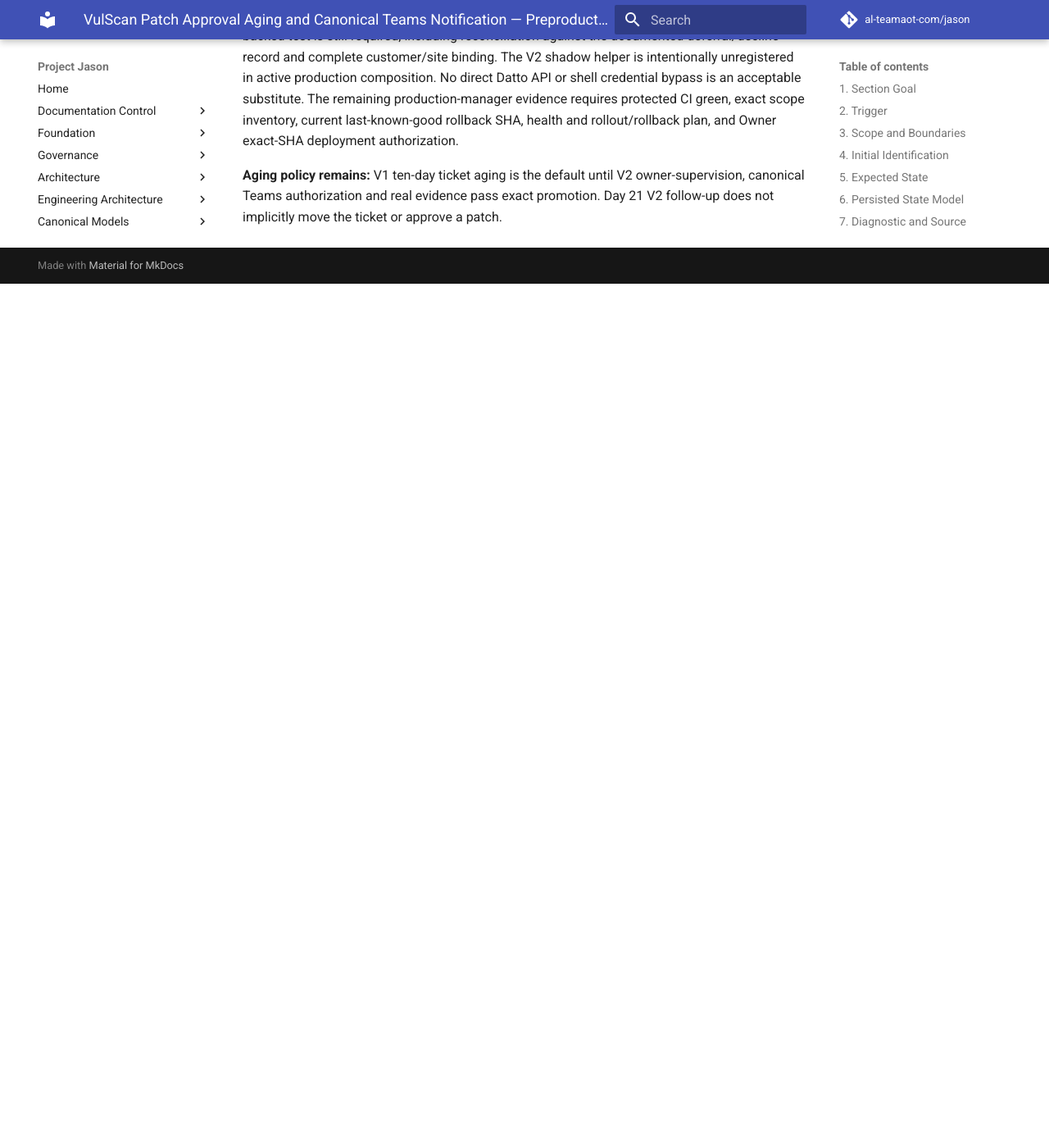
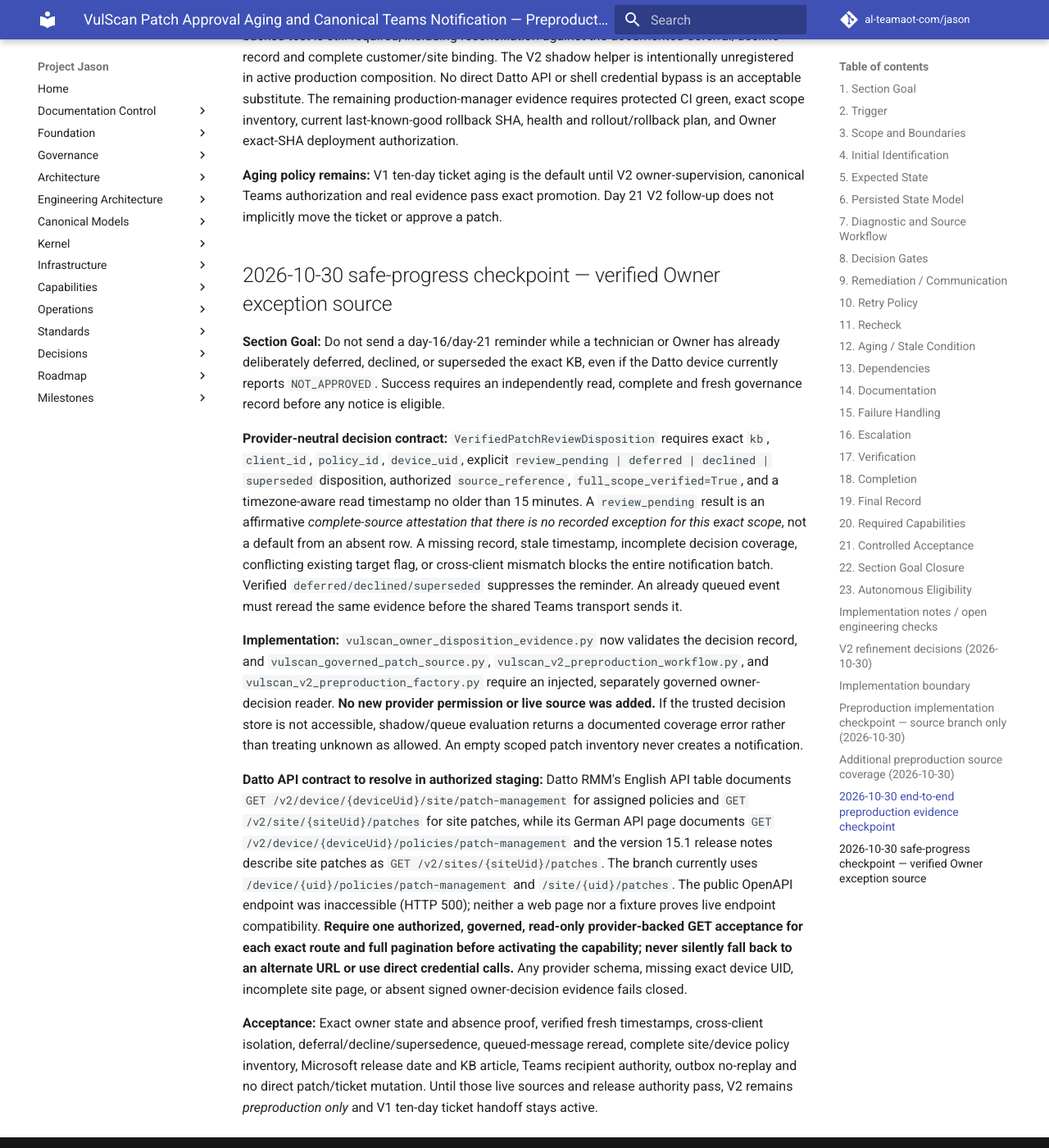
Before and after one commit to al-teamaot-com/jason, an MkDocs documentation site: the page built from docs/playbooks/Jason-VulScan-Patch-Approval-Aging-Teams-DRAFT.md, in a window 1280 px wide and 1400 px high, scrolled down 9632 px. Shown: the whole window at 82% size. Built offline with MkDocs 1.6.1 and Material for MkDocs 9.7.7, drawn with Linux system fonts in a browser that asks for light colours; comment, search, counter and statistics services are not loaded; before the commit the page ends 9978 px from its top, so only the background shows below that.

Commit message:
docs: require trusted owner decision negative proof and live Datto route acceptance

```diff
--- a/docs/playbooks/Jason-VulScan-Patch-Approval-Aging-Teams-DRAFT.md
+++ b/docs/playbooks/Jason-VulScan-Patch-Approval-Aging-Teams-DRAFT.md
@@ -159,3 +159,17 @@
 **Unresolved gates, DO NOT ACTIVATE:** The new Datto patch-policy/site-patch capabilities are not currently live in the user's production MCP catalog, so their real response payloads, completeness, and authorization cannot be accepted yet. A controlled preproduction provider-backed test is still required, including reconciliation against the documented deferral/decline record and complete customer/site binding. The V2 shadow helper is intentionally unregistered in active production composition. No direct Datto API or shell credential bypass is an acceptable substitute. The remaining production-manager evidence requires protected CI green, exact scope inventory, current last-known-good rollback SHA, health and rollout/rollback plan, and Owner exact-SHA deployment authorization.
 
 **Aging policy remains:** V1 ten-day ticket aging is the default until V2 owner-supervision, canonical Teams authorization and real evidence pass exact promotion. Day 21 V2 follow-up does not implicitly move the ticket or approve a patch.
+
+
+
+## 2026-10-30 safe-progress checkpoint — verified Owner exception source
+
+**Section Goal:** Do not send a day-16/day-21 reminder while a technician or Owner has already deliberately deferred, declined, or superseded the exact KB, even if the Datto device currently reports `NOT_APPROVED`. Success requires an independently read, complete and fresh governance record before any notice is eligible.
+
+**Provider-neutral decision contract:** `VerifiedPatchReviewDisposition` requires exact `kb`, `client_id`, `policy_id`, `device_uid`, explicit `review_pending | deferred | declined | superseded` disposition, authorized `source_reference`, `full_scope_verified=True`, and a timezone-aware read timestamp no older than 15 minutes. A `review_pending` result is an affirmative *complete-source attestation that there is no recorded exception for this exact scope*, not a default from an absent row. A missing record, stale timestamp, incomplete decision coverage, conflicting existing target flag, or cross-client mismatch blocks the entire notification batch. Verified `deferred/declined/superseded` suppresses the reminder. An already queued event must reread the same evidence before the shared Teams transport sends it.
+
+**Implementation:** `vulscan_owner_disposition_evidence.py` now validates the decision record, and `vulscan_governed_patch_source.py`, `vulscan_v2_preproduction_workflow.py`, and `vulscan_v2_preproduction_factory.py` require an injected, separately governed owner-decision reader. **No new provider permission or live source was added.** If the trusted decision store is not accessible, shadow/queue evaluation returns a documented coverage error rather than treating unknown as allowed. An empty scoped patch inventory never creates a notification.
+
+**Datto API contract to resolve in authorized staging:** Datto RMM's English API table documents `GET /v2/device/{deviceUid}/site/patch-management` for assigned policies and `GET /v2/site/{siteUid}/patches` for site patches, while its German API page documents `GET /v2/device/{deviceUid}/policies/patch-management` and the version 15.1 release notes describe site patches as `GET /v2/sites/{siteUid}/patches`. The branch currently uses `/device/{uid}/policies/patch-management` and `/site/{uid}/patches`. The public OpenAPI endpoint was inaccessible (HTTP 500); neither a web page nor a fixture proves live endpoint compatibility. **Require one authorized, governed, read-only provider-backed GET acceptance for each exact route and full pagination before activating the capability; never silently fall back to an alternate URL or use direct credential calls.** Any provider schema, missing exact device UID, incomplete site page, or absent signed owner-decision evidence fails closed.
+
+**Acceptance:** Exact owner state and absence proof, verified fresh timestamps, cross-client isolation, deferral/decline/supersedence, queued-message reread, complete site/device policy inventory, Microsoft release date and KB article, Teams recipient authority, outbox no-replay and no direct patch/ticket mutation. Until those live sources and release authority pass, V2 remains *preproduction only* and V1 ten-day ticket handoff stays active.
```
